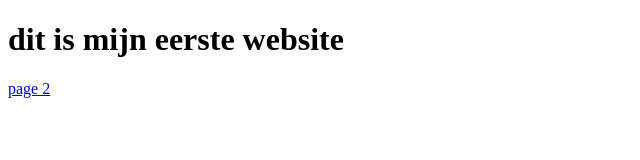
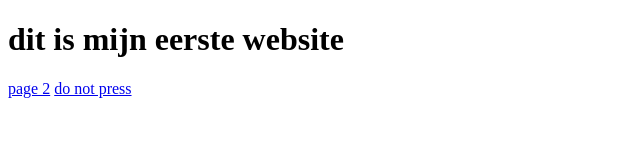
Before and after one commit to bulletcoder0/bulletcoder0.github.io, a plain HTML site: page index.html in a window 1280 px wide. Shown: the full height of the page, 0-640 px from the left. Drawn offline with Linux system fonts and the light colour scheme.

Commit message:
Update index.html

```diff
--- a/index.html
+++ b/index.html
@@ -8,5 +8,6 @@
     <h1>dit is mijn eerste website</h1>
 
     <a href="page2.html">page 2</a>
+    <a href="https://www.youtube.com/watch?v=dQw4w9WgXcQ">do not press</a>
   </body>
 </html>
```
